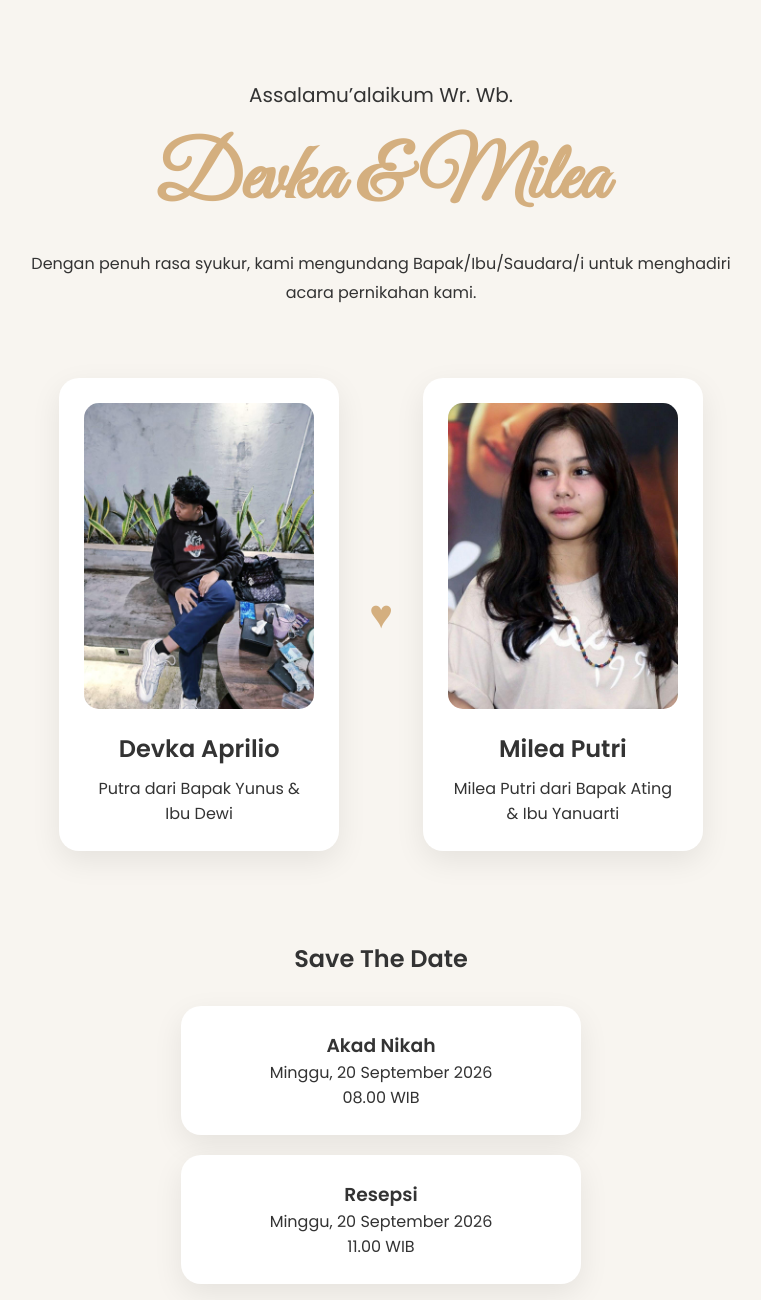
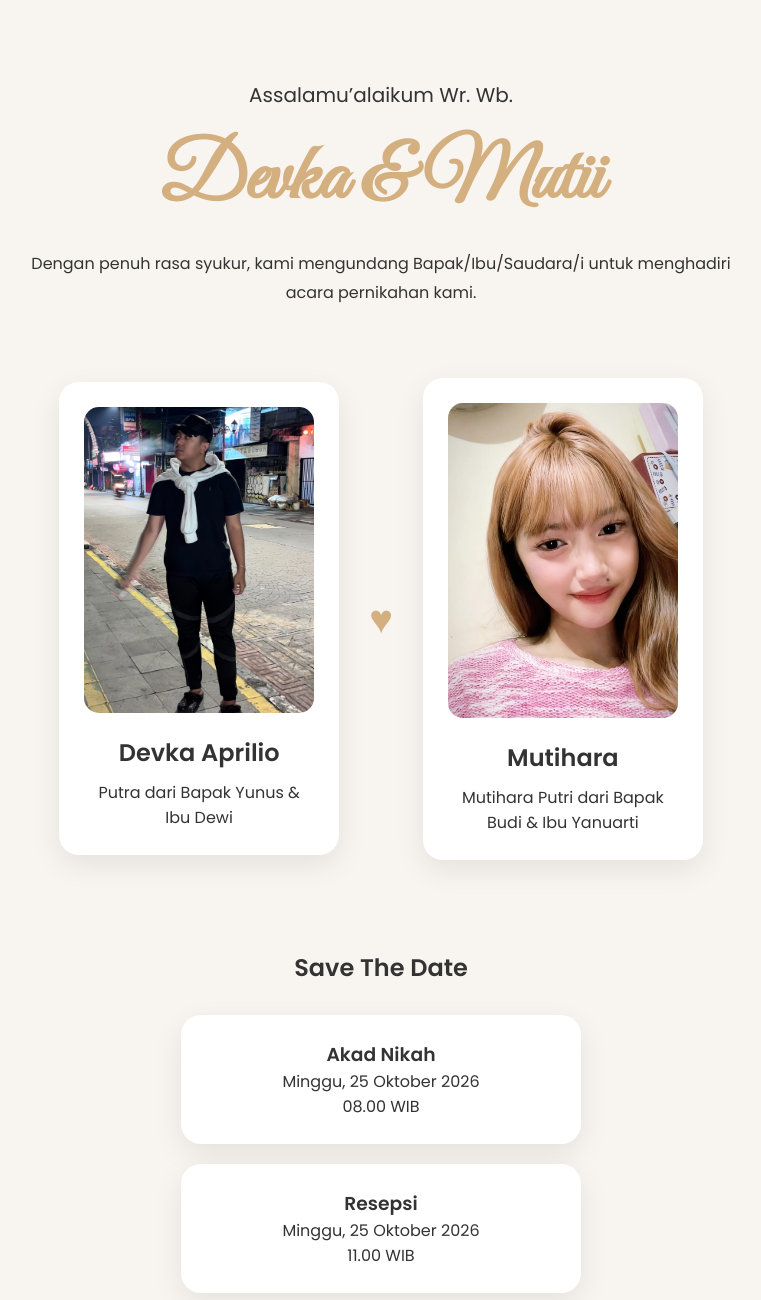
Before and after one commit to devkaaaaa/Website-Undangan-Pernikahan, a plain HTML site: page detail.html in a window 1280 px wide. Shown: the top 1300 px of the page, without its empty margins (259-1020 px from the left). Drawn offline with Linux system fonts and the light colour scheme.

Commit message:
update detail.html

```diff
--- a/detail.html
+++ b/detail.html
@@ -5,7 +5,6 @@
   <meta name="viewport" content="width=device-width, initial-scale=1.0">
 
   <title>Detail Undangan</title>
-
   <link rel="stylesheet" href="style.css">
 
   <!-- Font -->
@@ -23,7 +22,7 @@
       </p>
 
       <h1 class="title">
-        Devka & Milea
+        Devka & Mutii
       </h1>
 
       <p class="description">
@@ -36,7 +35,7 @@
       <div class="couple">
 
         <div class="card">
-          <img src="WhatsApp Image 2025-08-28 at 10.30.16_4a96f74e(1).jpg" alt="">
+          <img src="WhatsApp Image 2026-10-22 at 19.34.46.jpeg" alt="">
           <h2>Devka Aprilio</h2>
           <p>Putra dari Bapak Yunus & Ibu Dewi</p>
         </div>
@@ -46,9 +45,9 @@
         </div>
 
         <div class="card">
-          <img src= "0486e2fb9c9316225668355c303c4814(1).jpg" alt="">
-          <h2>Milea Putri</h2>
-          <p>Milea Putri dari Bapak Ating & Ibu Yanuarti</p>
+          <img src= "WhatsApp Image 2026-10-22 at 19.24.00.jpeg" alt="">
+          <h2>Mutihara</h2>
+          <p>Mutihara Putri dari Bapak Budi & Ibu Yanuarti</p>
         </div>
 
       </div>
@@ -60,13 +59,13 @@
 
         <div class="event-box">
           <h3>Akad Nikah</h3>
-          <p>Minggu, 20 September 2026</p>
+          <p>Minggu, 25 Oktober 2026</p>
           <p>08.00 WIB</p>
         </div>
 
         <div class="event-box">
           <h3>Resepsi</h3>
-          <p>Minggu, 20 September 2026</p>
+          <p>Minggu, 25 Oktober 2026</p>
           <p>11.00 WIB</p>
         </div>
 
@@ -101,7 +100,7 @@
           dan memberikan doa restu.
         </p>
 
-        <h3>Devka & Milea</h3>
+        <h3>Devka & Mutihara</h3>
       </footer>
     </div>
   </section>
```
